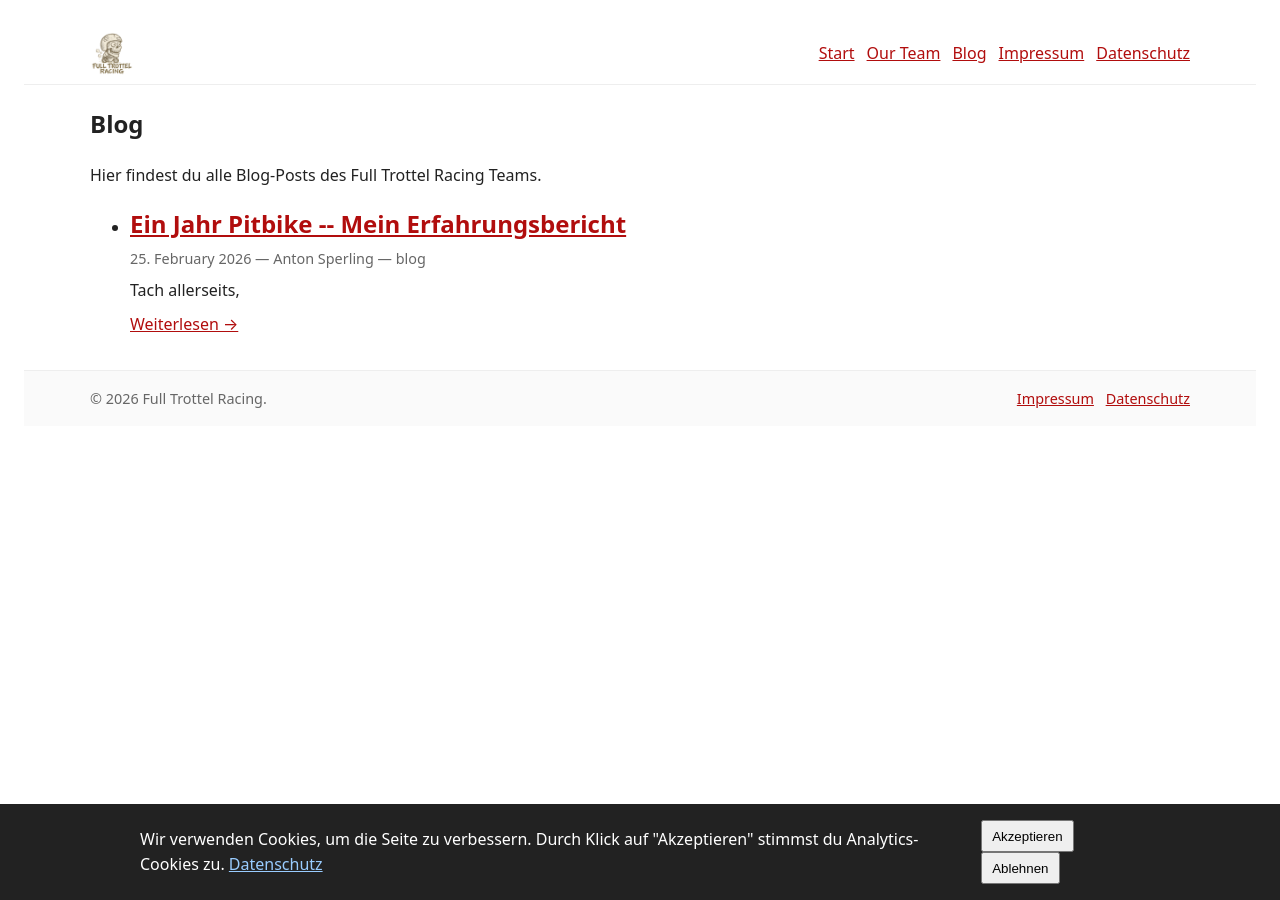
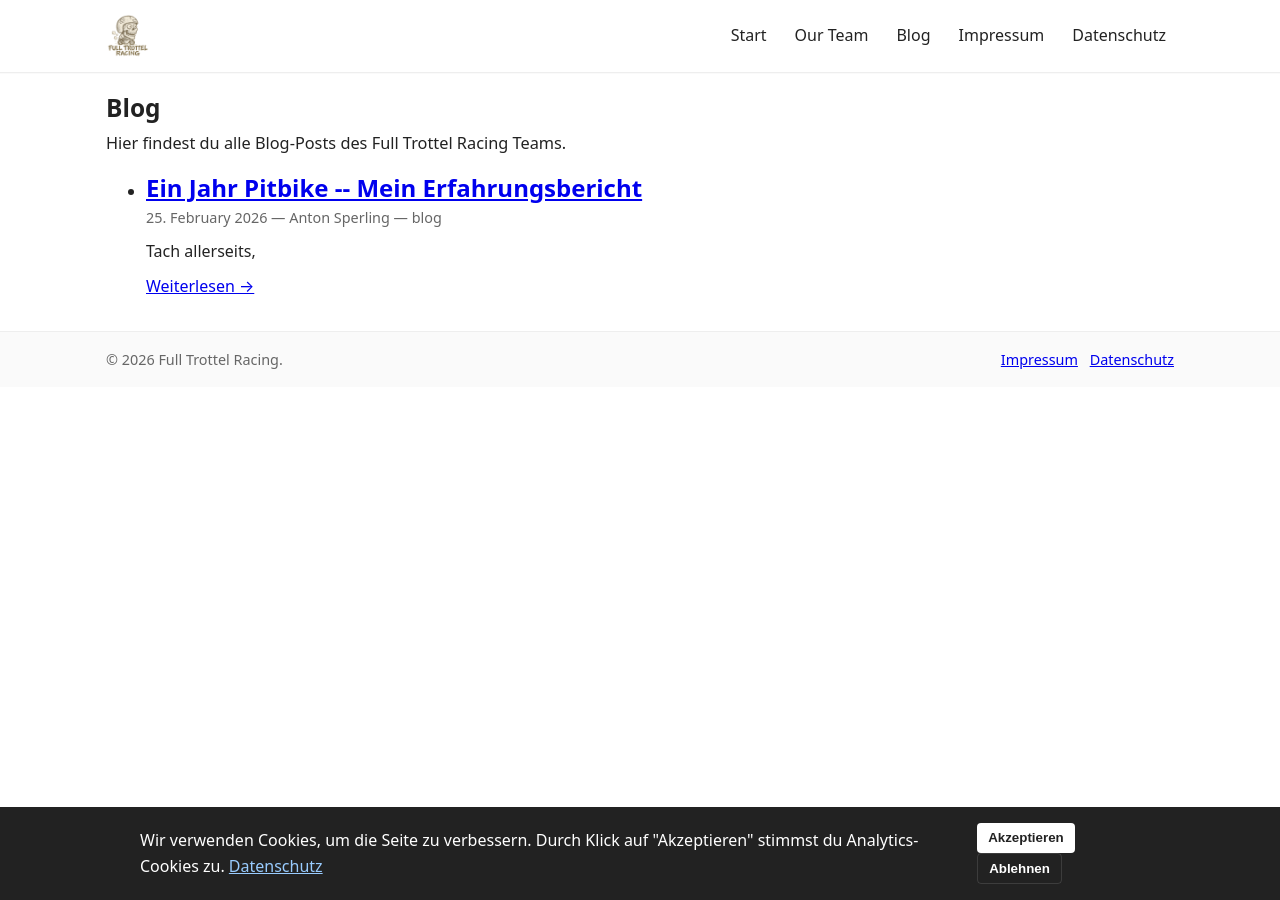
Before and after one commit to antonsperling/antonsperling.github.io, a Jekyll site: the page built from blog.md, in a window 1280 px wide. Built offline with Jekyll 4.4.1, drawn with Linux system fonts in a browser that asks for light colours.

Commit message:
improved styling

```diff
--- a/assets/css/style.css
+++ b/assets/css/style.css
@@ -1,6 +1,152 @@
-body { font-family: system-ui, -apple-system, "Segoe UI", Roboto, "Helvetica Neue", Arial; line-height:1.6; padding:1rem; color:#222; background:#fff; }
-a { color: #b10d0d; }
-table { width:100%; border-collapse: collapse; margin-bottom:1rem; }
-table th, table td { border:1px solid #ddd; padding:0.5rem; text-align:left; }
-#cookie-banner button { margin-left:0.5rem; padding:0.4rem 0.6rem; }
-img { max-width:100%; height:auto; display:block; margin: 0.5rem 0; }
+/* Basic system font stack, readable defaults */
+:root{
+  --accent: #b10d0d;
+  --muted: #666;
+  --bg: #ffffff;
+  --surface: #fafafa;
+  --border: #e9e9e9;
+  --max-width: 1100px;
+  --wrap-padding: 1rem;
+  --radius: 6px;
+}
+
+*{box-sizing:border-box}
+html,body{height:100%}
+body{
+  font-family: system-ui, -apple-system, "Segoe UI", Roboto, "Helvetica Neue", Arial;
+  line-height:1.6;
+  color:#222;
+  background:var(--bg);
+  margin:0;
+  -webkit-font-smoothing:antialiased;
+  -moz-osx-font-smoothing:grayscale;
+}
+
+/* Layout wrapper used in header/footer/main */
+.wrap{
+  max-width:var(--max-width);
+  margin:0 auto;
+  padding:0 var(--wrap-padding);
+}
+
+/* Header */
+.site-header{
+  background:var(--bg);
+  position:sticky;
+  top:0;
+  z-index:60;
+  box-shadow: 0 1px 0 rgba(0,0,0,0.02);
+}
+.site-header .wrap{
+  display:flex;
+  align-items:center;
+  justify-content:space-between;
+  gap:1rem;
+  height:72px;
+}
+
+/* Logo/title */
+.site-header img { height:44px; width:auto; display:block; }
+
+/* Navigation */
+#main-nav{
+  display:flex;
+  gap:1rem;
+  align-items:center;
+}
+#main-nav a{
+  color:inherit;
+  text-decoration:none;
+  padding:6px 8px;
+  border-radius:4px;
+  font-weight:500;
+  transition:background .12s ease, color .12s ease;
+}
+#main-nav a:hover,
+#main-nav a:focus{
+  background:#f6f6f6;
+  outline:none;
+}
+#main-nav a[aria-current="page"]{
+  color:var(--accent);
+  font-weight:700;
+}
+
+/* Mobile nav toggle */
+#nav-toggle{
+  display:none;
+  background:transparent;
+  border:0;
+  font-size:20px;
+  line-height:1;
+  padding:6px;
+  cursor:pointer;
+}
+#nav-toggle:focus{ outline:2px solid rgba(177,13,13,0.15); border-radius:6px; }
+
+/* Main content */
+.site-main{ margin-top:1.25rem; margin-bottom:2rem; }
+
+/* Article / post styling */
+.page-content, article.post, .post-item{
+  font-size:1rem;
+  color:#222;
+}
+.page-content h1, .page-content h2, .page-content h3 {
+  line-height:1.2;
+  margin-top:1.25rem;
+  margin-bottom:0.5rem;
+}
+.page-content p { margin:0 0 1rem 0; }
+
+/* Tables */
+table{ width:100%; border-collapse:collapse; margin: 1rem 0; background:#fff; }
+table th, table td{ border:1px solid var(--border); padding:0.6rem 0.65rem; text-align:left; vertical-align:top; }
+table thead th{ background: #fafafa; font-weight:600; }
+
+/* Images & galleries */
+img{ max-width:100%; height:auto; display:block; margin:0.6rem 0; border-radius:4px; }
+.post-gallery{ display:grid; grid-template-columns: repeat(auto-fit,minmax(160px,1fr)); gap:0.5rem; margin:0.75rem 0; }
+
+/* Small utility */
+.kicker{ font-size:0.85rem; color:var(--muted); margin-bottom:0.5rem; }
+.meta{ font-size:0.9rem; color:var(--muted); }
+
+/* Cookie banner override (keeps the inline HTML but provides nicer look) */
+#cookie-banner{
+  display:flex !important;
+  align-items:center;
+  justify-content:space-between;
+  gap:1rem;
+  padding:0.9rem;
+  background:#222;
+  color:#fff;
+}
+#cookie-banner a { color:#9cf; text-decoration:underline; }
+#cookie-banner button{
+  background:#fff; color:#222; border:0; padding:0.45rem 0.7rem; border-radius:4px; cursor:pointer; font-weight:600;
+}
+#cookie-banner button#cookie-decline{ background:transparent; color:#fff; border:1px solid rgba(255,255,255,0.12); }
+
+/* Footer */
+footer{ font-size:0.9rem; color:var(--muted); }
+
+/* Responsive behaviour */
+@media (max-width: 700px){
+  .site-header .wrap{ height:auto; padding-top:0.5rem; padding-bottom:0.5rem; flex-direction:row; align-items:center; }
+  #nav-toggle{ display:inline-block; }
+  #main-nav{ display:none; position:absolute; right:1rem; top:72px; background:var(--bg); border:1px solid var(--border); box-shadow:0 8px 20px rgba(0,0,0,0.06); padding:0.75rem; border-radius:8px; flex-direction:column; min-width:180px; }
+  #main-nav a{ padding:0.6rem 0; }
+  .wrap{ padding:0 0.75rem; }
+}
+
+/* Accessibility: focus outlines */
+a:focus, button:focus, input:focus { outline: 3px solid rgba(33,150,243,0.15); outline-offset:2px; }
+
+/* Small print / code */
+pre, code { font-family: ui-monospace, SFMono-Regular, Menlo, Monaco, "Roboto Mono", monospace; background:#f6f6f6; padding:0.2rem 0.4rem; border-radius:4px; font-size:0.9rem; }
+
+/* Improve readability on large screens */
+@media (min-width: 1100px){
+  .page-content{ font-size:1.02rem; line-height:1.65; }
+}
```
